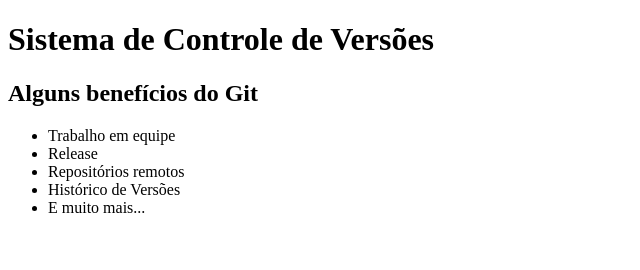
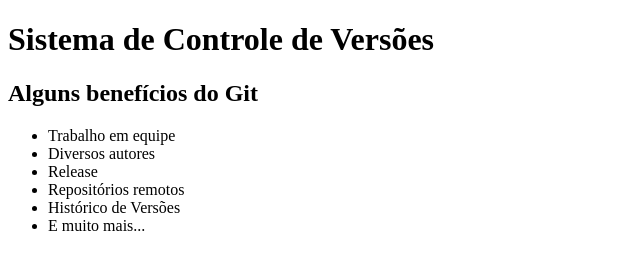
Before and after one commit to aa-abnerandrade/alura-git, a plain HTML site: page index.html in a window 1280 px wide. Shown: the whole page, without its empty margins (0-640 px from the left). Drawn offline with Linux system fonts and the light colour scheme.

Commit message:
Benefício Diversos Autores

```diff
--- a/index.html
+++ b/index.html
@@ -12,6 +12,7 @@
 
     <ul>
         <li>Trabalho em equipe</li>
+        <li>Diversos autores</li>
         <li>Release</li>
         <li>Repositórios remotos</li>
         <li>Histórico de Versões</li>
```
